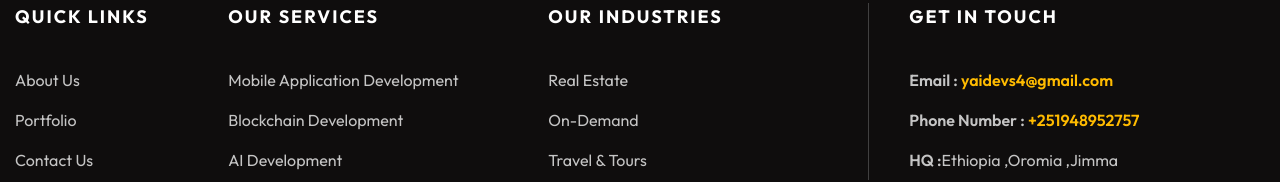
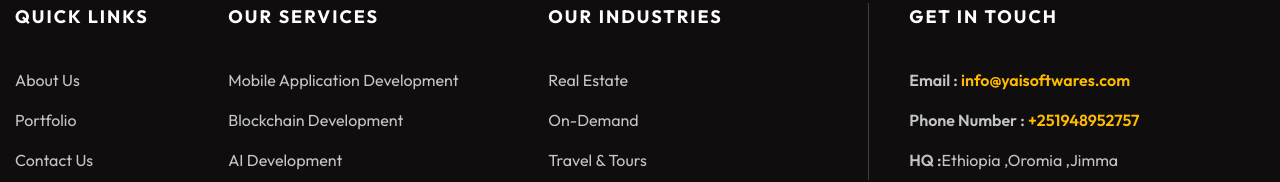
Before and after one commit to Yaidevs/yai-website, a React (Vite) app: page /other in a window 1280 px wide. Shown: the part 166-348 px from the top of the page. Built offline with nearby package versions, Linux system fonts and the light colour scheme.

Commit message:
email changed

```diff
--- a/src/components/FooterMenu.jsx
+++ b/src/components/FooterMenu.jsx
@@ -156,7 +156,7 @@ function FooterMenu() {
                       className="__cf_email__"
                       data-cfemail="e48d8a828ba48081929081878c8a8b979d97ca878b89"
                     >
-                      yaidevs4@gmail.com
+                     info@yaisoftwares.com
                     </span>
                   </a>
                 </li>
--- a/src/components/Navbar.jsx
+++ b/src/components/Navbar.jsx
@@ -95,7 +95,7 @@ function Navbar() {
             <div className="icon-box">
               <a
                 className="header-btn bg-gray-300 lazyload"
-                href="https://mail.google.com/mail/?view=cm&fs=1&to=yaidevs4@email.com&su=Hello Yai Software&body=I would like to get in touch."
+                href="https://mail.google.com/mail/?view=cm&fs=1&to=info@yaisoftwares.com&su=Hello Yai Software&body=I would like to get in touch."
                 target="_blank"
                 title="Email Yai Software"
               >
```
